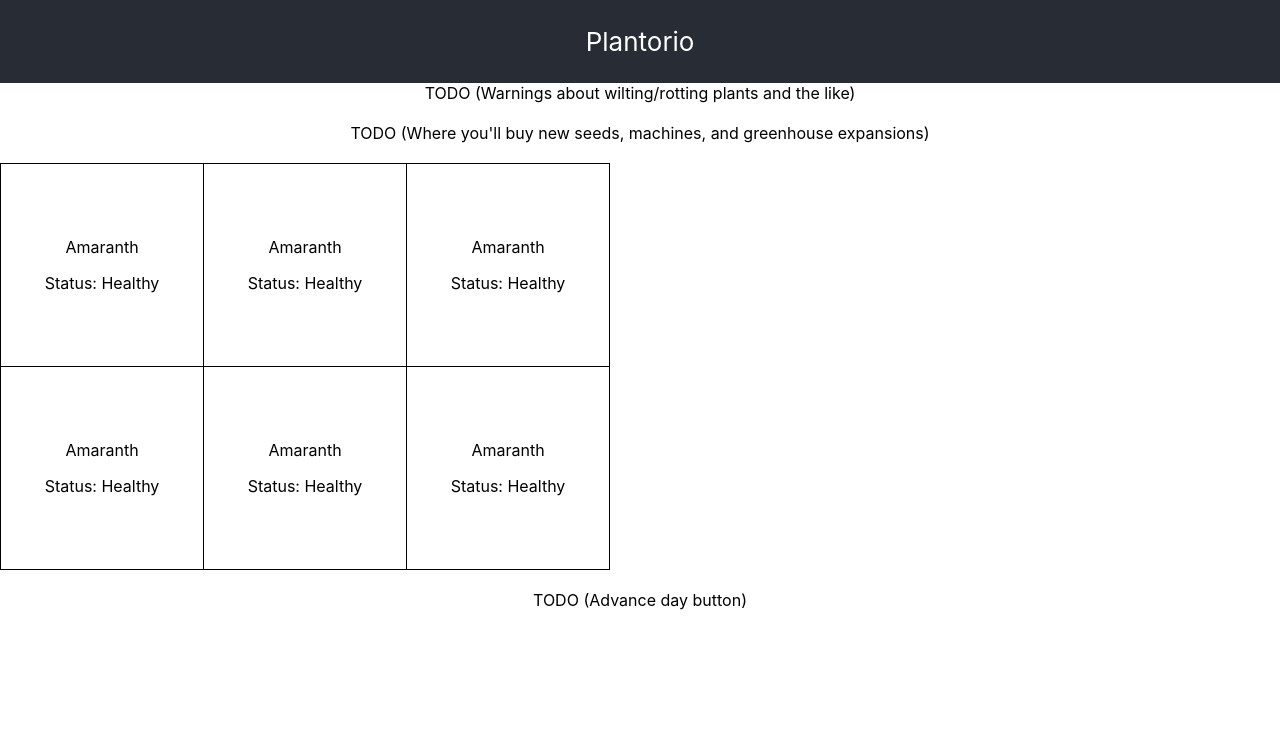
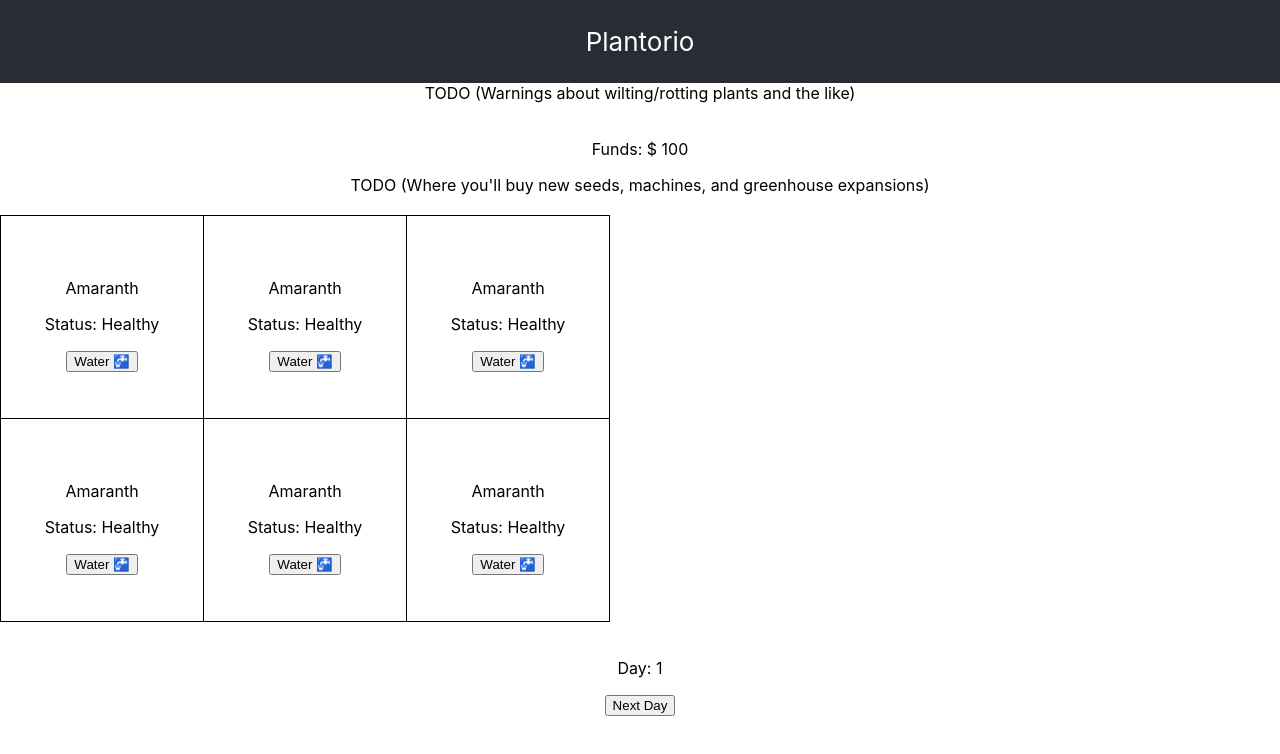
Before and after one commit to 2501/Plantorio, a React (Create React App) app: page / in a window 1280 px wide. Shown: the top 754 px of the page. Built offline with nearby package versions, Linux system fonts and the light colour scheme.

Commit message:
Add basic Plant data, watering buttons.

```diff
--- a/src/App.js
+++ b/src/App.js
@@ -6,8 +6,14 @@ class Plant extends React.Component {
     super(props)
     this.state = {
       name: "Amaranth",
-      status: "Healthy",
-      waterPerDay: 1,
+      status: {
+        description: "Healthy",
+        age: 0,
+        waterToday: 1,
+      },
+      dailyNeeds: {
+        water: 1,
+      },
       daysToGrow: 2,
     }
   }
@@ -16,7 +22,8 @@ class Plant extends React.Component {
     return (
       <td className="game-plant">
         <p>{this.state.name}</p>
-        <p>Status: {this.state.status}</p>
+        <p>Status: {this.state.status.description}</p>
+        <button className="game-btn-waterPlant">Water 🚰</button>
       </td>
     );
   }
@@ -47,6 +54,7 @@ class App extends React.Component {
           </div>
           <br/>
           <div className="game-shop">
+            <p>Funds: $ {this.state.player.money}</p>
             TODO (Where you'll buy new seeds, machines, and greenhouse expansions)
           </div>
           <br/>
@@ -59,7 +67,8 @@ class App extends React.Component {
           </div>
           <br/>
           <div className="game-footer">
-            TODO (Advance day button)
+            <p>Day: {this.state.worldTick + 1}</p>
+            <button className="game-btn-nextDay">Next Day</button>
           </div>
         </div>
       </div>
```
